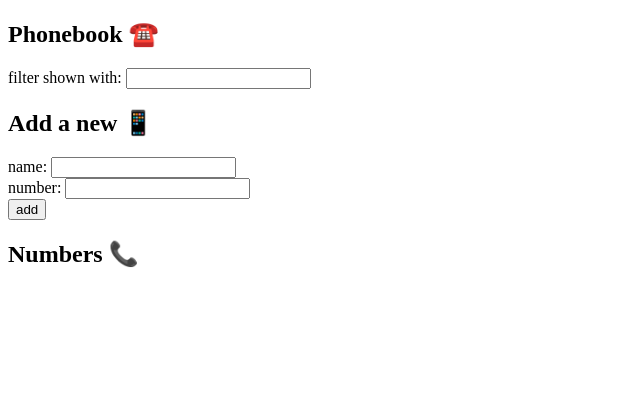
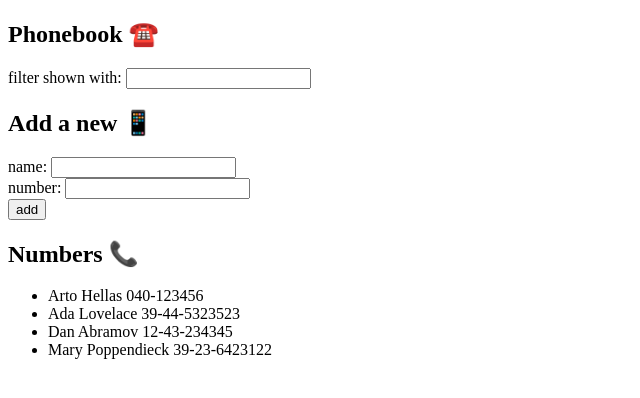
Before and after one commit to arepatiesa/fullstack_open, a React (Vite) app in the folder part2/phonebook/: page / in a window 1280 px wide. Shown: the top 398 px of the page, without its empty margins (0-640 px from the left). Built offline with nearby package versions, Linux system fonts and the light colour scheme; data requests are answered from the project's data file.

Commit message:
Exercise 2.11

```diff
--- /dev/null
+++ b/part2/phonebook/db.json
@@ -0,0 +1,24 @@
+{
+    "persons":[
+      {
+        "name": "Arto Hellas",
+        "number": "040-123456",
+        "id": 1
+      },
+      {
+        "name": "Ada Lovelace",
+        "number": "39-44-5323523",
+        "id": 2
+      },
+      {
+        "name": "Dan Abramov",
+        "number": "12-43-234345",
+        "id": 3
+      },
+      {
+        "name": "Mary Poppendieck",
+        "number": "39-23-6423122",
+        "id": 4
+      }
+    ]
+  }
--- a/part2/phonebook/package.json
+++ b/part2/phonebook/package.json
@@ -7,9 +7,11 @@
     "dev": "vite",
     "build": "vite build",
     "lint": "eslint . --ext js,jsx --report-unused-disable-directives --max-warnings 0",
-    "preview": "vite preview"
+    "preview": "vite preview",
+    "server": "json-server -p3001 --watch db.json"
   },
   "dependencies": {
+    "axios": "^1.6.2",
     "install": "^0.13.0",
     "lodash": "^4.17.21",
     "react": "^18.2.0",
@@ -23,6 +25,7 @@
     "eslint-plugin-react": "^7.33.2",
     "eslint-plugin-react-hooks": "^4.6.0",
     "eslint-plugin-react-refresh": "^0.4.4",
+    "json-server": "^0.17.4",
     "vite": "^5.0.0"
   }
 }
--- a/part2/phonebook/src/App.jsx
+++ b/part2/phonebook/src/App.jsx
@@ -1,23 +1,29 @@
-import React, { useState } from "react";
+import React, { useState, useEffect } from "react";
 import _ from "lodash";
 import PersonForm from "./components/PersonForm";
 import Persons from "./components/Persons";
 import Filter from "./components/Filter";
+import axios from 'axios'
 
 const App = () => {
   const [persons, setPersons] = useState([]);
   const [newName, setNewName] = useState("");
   const [newNumber, setNewNumber] = useState("");
-  const [newId, setNewId] = useState(0);
   const [filter, setFilter] = useState("");
   const [filteredContacts, setFilteredContacts] = useState([]);
+
+  useEffect(() => {
+    axios.get('http://localhost:3001/persons').then(response => {
+      setPersons(response.data)
+    })
+  }, [])
 
   const addContact = (event) => {
     event.preventDefault();
     const contactObject = {
       name: newName,
       number: newNumber,
-      id: newId + 1,
+      id: persons.length + 1,
     };
 
     const resultName = persons.some((obj) => {
@@ -28,7 +34,6 @@
     });
 
     if (resultName != true && resultNumber != true) {
-      setNewId(newId + 1);
       setPersons(persons.concat(contactObject));
       setNewName("");
       setNewNumber("");
```
Also changed, not shown: 1 other file (tests, documents, lock files or other folders).
